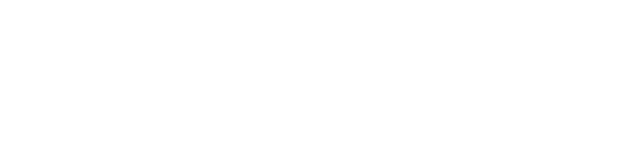
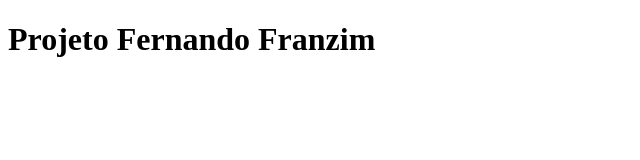
Before and after one commit to ffranzim/cursoGitAlura, a plain HTML site: page index.html in a window 1280 px wide. Shown: the whole page, without its empty margins (0-640 px from the left). Drawn offline with Linux system fonts and the light colour scheme.

Commit message:
Alteracao no titulo da pagina

```diff
--- a/index.html
+++ b/index.html
@@ -4,6 +4,6 @@
 	<title></title>
 </head>
 <body>
-
+	<h1>Projeto Fernando Franzim</h1>
 </body>
 </html>
```
